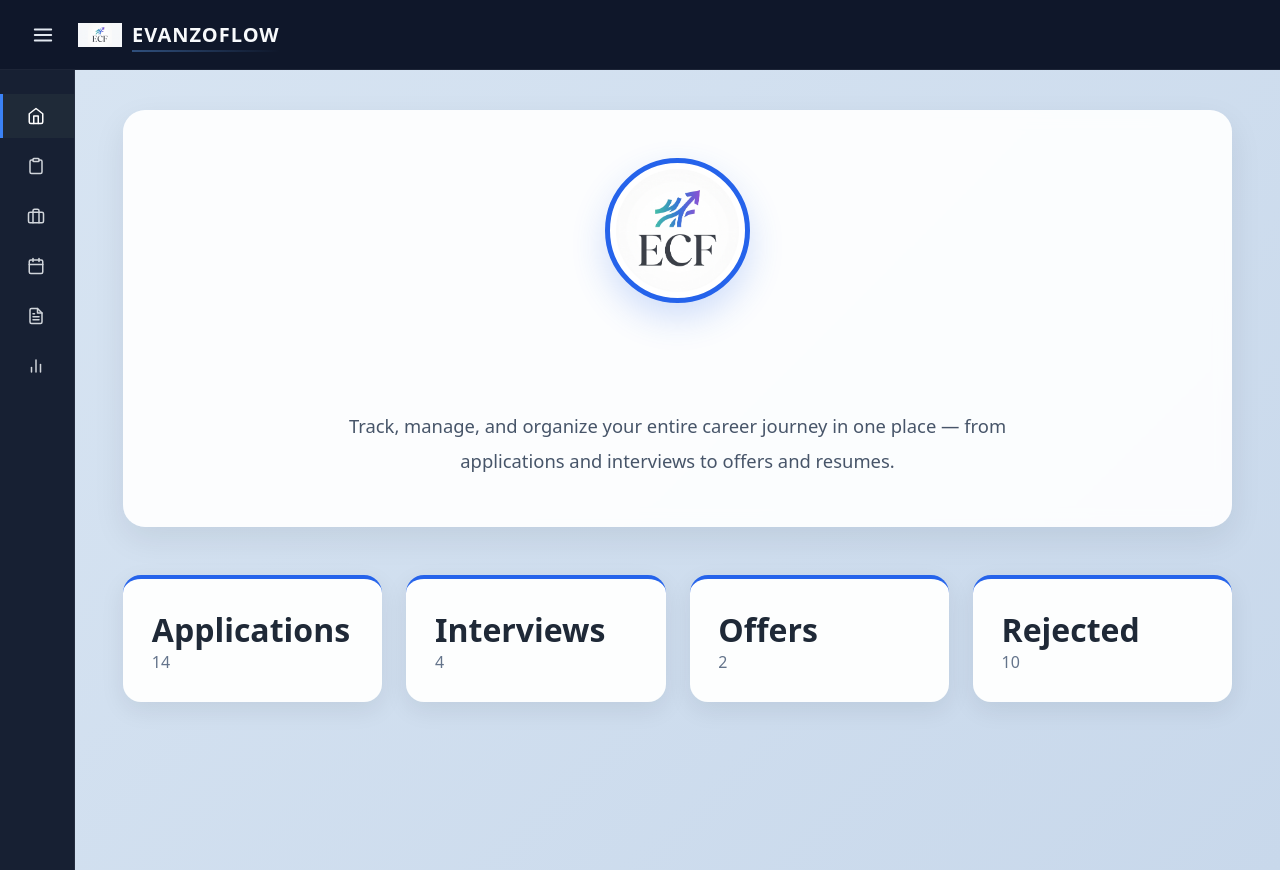
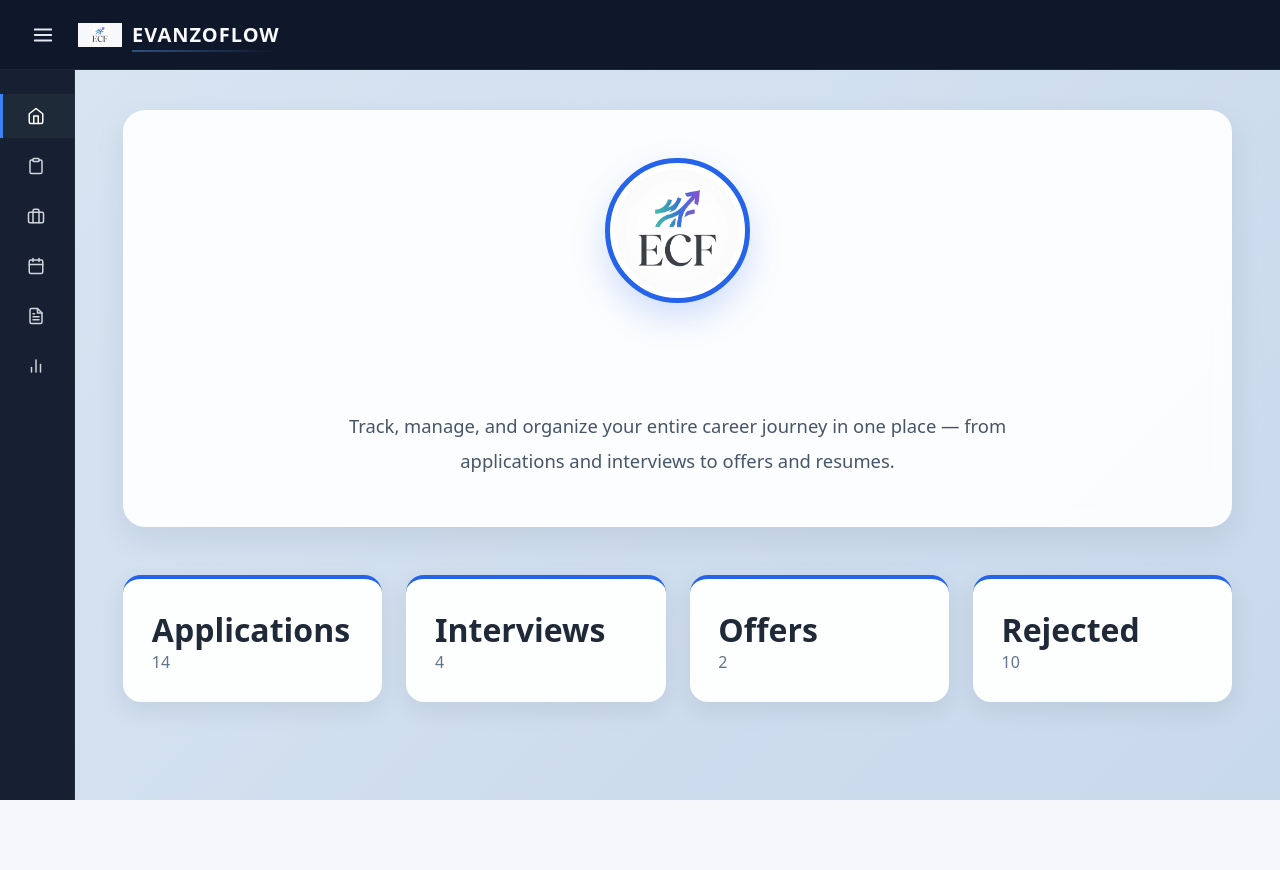
Before and after one commit to Suryansh-Paul/careerflow, a React (Vite) app: page / in a window 1280 px wide. After the commit the page ends 800 px from the top, so only its background shows below. Built offline with nearby package versions, Linux system fonts and the light colour scheme.

Commit message:
Make navbar and sidebar fixed during page scrolling

```diff
--- a/src/components/layout/Layout.jsx
+++ b/src/components/layout/Layout.jsx
@@ -20,7 +20,14 @@ function Layout(){
     <Navbar toggleSidebar={toggleSidebar} />
     <div id="main" style={{ display: "flex" }}>
     <Sidebar isOpen={isSidebarOpen}/>
-    <Outlet/>
+    <div
+        id="content"
+        style={{
+            marginLeft: isSidebarOpen ? "235px" : "75px"
+        }}
+            >
+        <Outlet />
+    </div>
     </div>
     </div>
     </>
--- a/src/index.css
+++ b/src/index.css
@@ -19,38 +19,58 @@ body {
 }
 
 /* MAIN LAYOUT (SIDEBAR + CONTENT) */
-#main {
-  display: flex;
-  flex: 1;
+#main{
+  display:flex;
+  flex:1;
+
+  margin-top:70px;
 }
-
 /* SIDEBAR */
 
 
-.sidebar-open {
-  width: 235px;
-  min-height: calc(100vh - 70px);
+.sidebar-open{
 
-  background-color: #172033;
-  border-right: 1px solid rgba(255, 255, 255, 0.06);
+  position:fixed;
 
-  padding: 24px 0;
+  top:70px;
+  left:0;
 
-  transition: width 0.25s ease;
+  width:235px;
+  height:calc(100vh - 70px);
+
+  overflow-y:auto;
+
+  background:#172033;
+
+  border-right:1px solid rgba(255,255,255,.06);
+
+  padding:24px 0;
+
+  transition:width .25s ease;
+
 }
 
 
+.sidebar-close{
 
-.sidebar-close {
-  width: 75px;
-  min-height: calc(100vh - 70px);
+  position:fixed;
 
-  background-color: #172033;
-  border-right: 1px solid rgba(255, 255, 255, 0.06);
+  top:70px;
+  left:0;
 
-  padding: 24px 0;
+  width:75px;
+  height:calc(100vh - 70px);
 
-  transition: width 0.25s ease;
+  overflow-y:auto;
+
+  background:#172033;
+
+  border-right:1px solid rgba(255,255,255,.06);
+
+  padding:24px 0;
+
+  transition:width .25s ease;
+
 }
 
 
@@ -129,20 +149,34 @@ aside a.active {
 
 /* MAIN CONTENT AREA */
 main,
-#content {
-  flex: 1;
-  padding: 20px;
+#content{
+
+  flex:1;
+
+  height:calc(100vh - 70px);
+
+  overflow-y:auto;
+
+  transition:margin-left .25s ease;
+
 }
-
 
 /*
    NAVBAR CONTAINER
 */
 
 nav {
+  position: fixed;
+  top: 0;
+  left: 0;
+  right: 0;
+
+  z-index: 1000;
+
   height: 70px;
   width: 100%;
-  background: #0f172a; /* dark professional blue-black */
+
+  background: #0f172a;
   color: #ffffff;
 
   display: flex;
@@ -150,9 +184,7 @@ nav {
 
   padding: 0 24px;
 
-  border-bottom: 1px solid rgba(255, 255, 255, 0.06);
-
-  font-family: system-ui, -apple-system, Segoe UI, Roboto, Arial, sans-serif;
+  border-bottom: 1px solid rgba(255,255,255,.06);
 }
 
 /*
```
